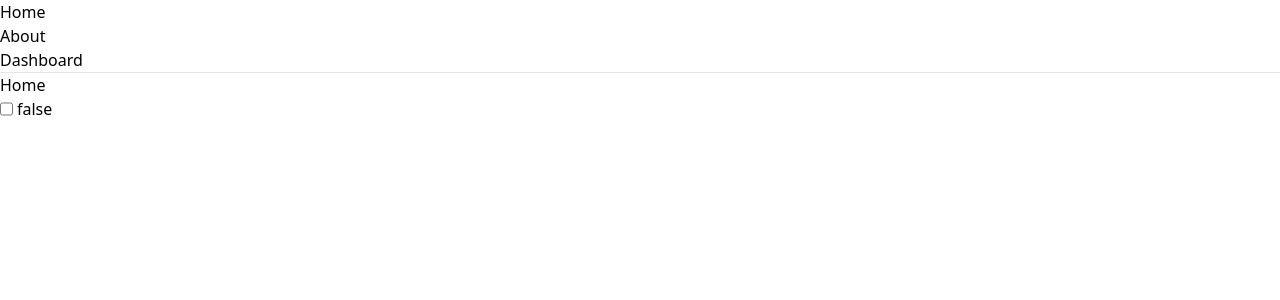
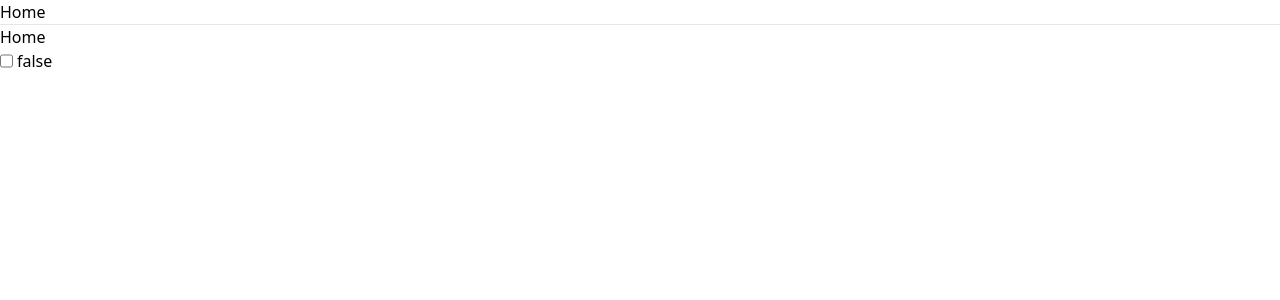
Before and after one commit to ykob/learn-react-2022, a React (Create React App) app: page / in a window 1280 px wide. Shown: the top 300 px of the page. Built offline with nearby package versions, Linux system fonts and the light colour scheme.

Commit message:
removed the dummy view functions.

```diff
--- a/src/example.tsx
+++ b/src/example.tsx
@@ -10,40 +10,16 @@ function App() {
           <li>
             <Link to="/">Home</Link>
           </li>
-          <li>
-            <Link to="/about">About</Link>
-          </li>
-          <li>
-            <Link to="/dashboard">Dashboard</Link>
-          </li>
         </ul>
 
         <hr />
 
         <Routes>
           <Route path="/" element={<Home />} />
-          <Route path="/about" element={<About />} />
-          <Route path="/dashboard" element={<Dashboard />} />
         </Routes>
       </div>
     </BrowserRouter>
   )
 }
 
-function About() {
-  return (
-    <div>
-      <h2>About</h2>
-    </div>
-  )
-}
-
-function Dashboard() {
-  return (
-    <div>
-      <h2>Dashboard</h2>
-    </div>
-  )
-}
-
 export default App
```
